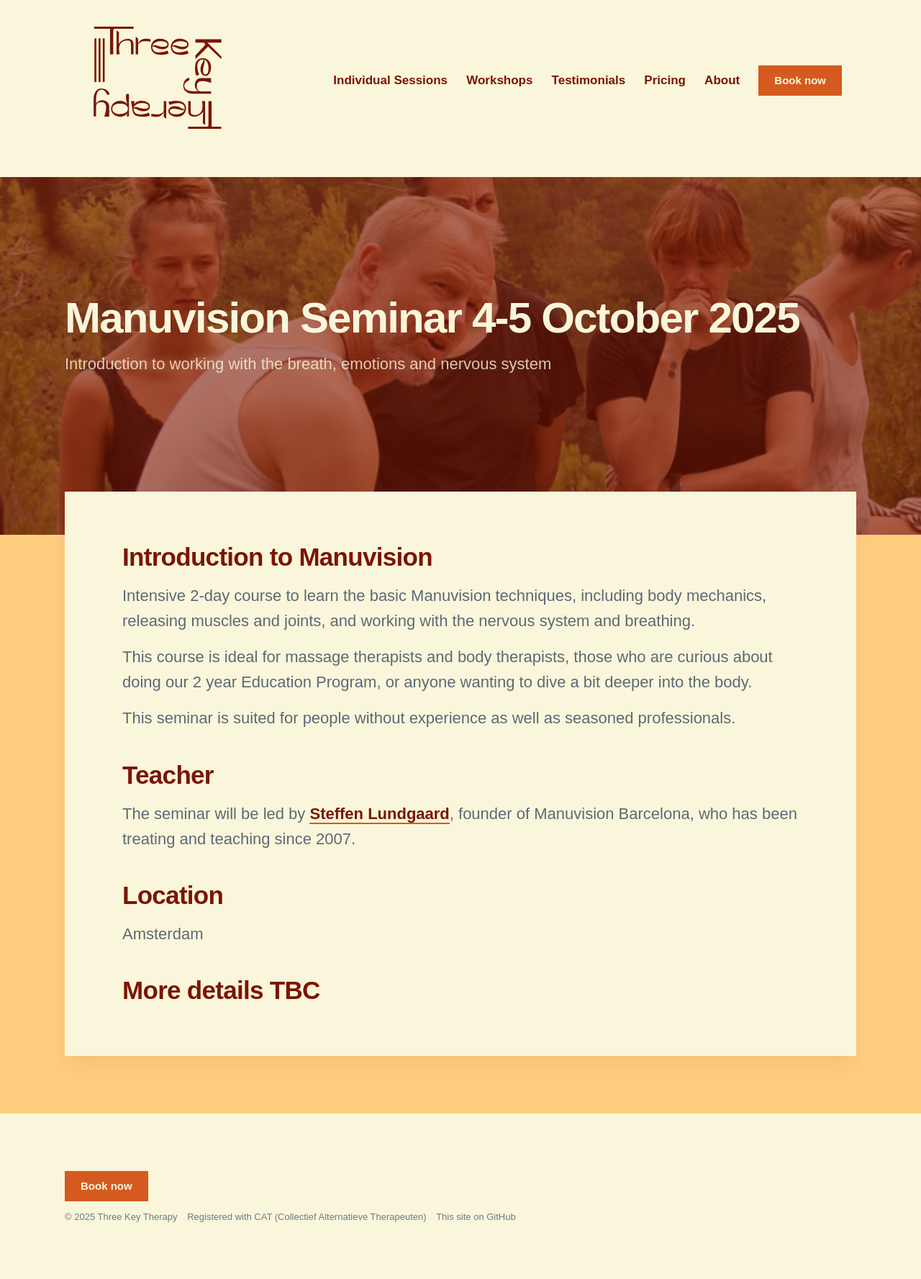
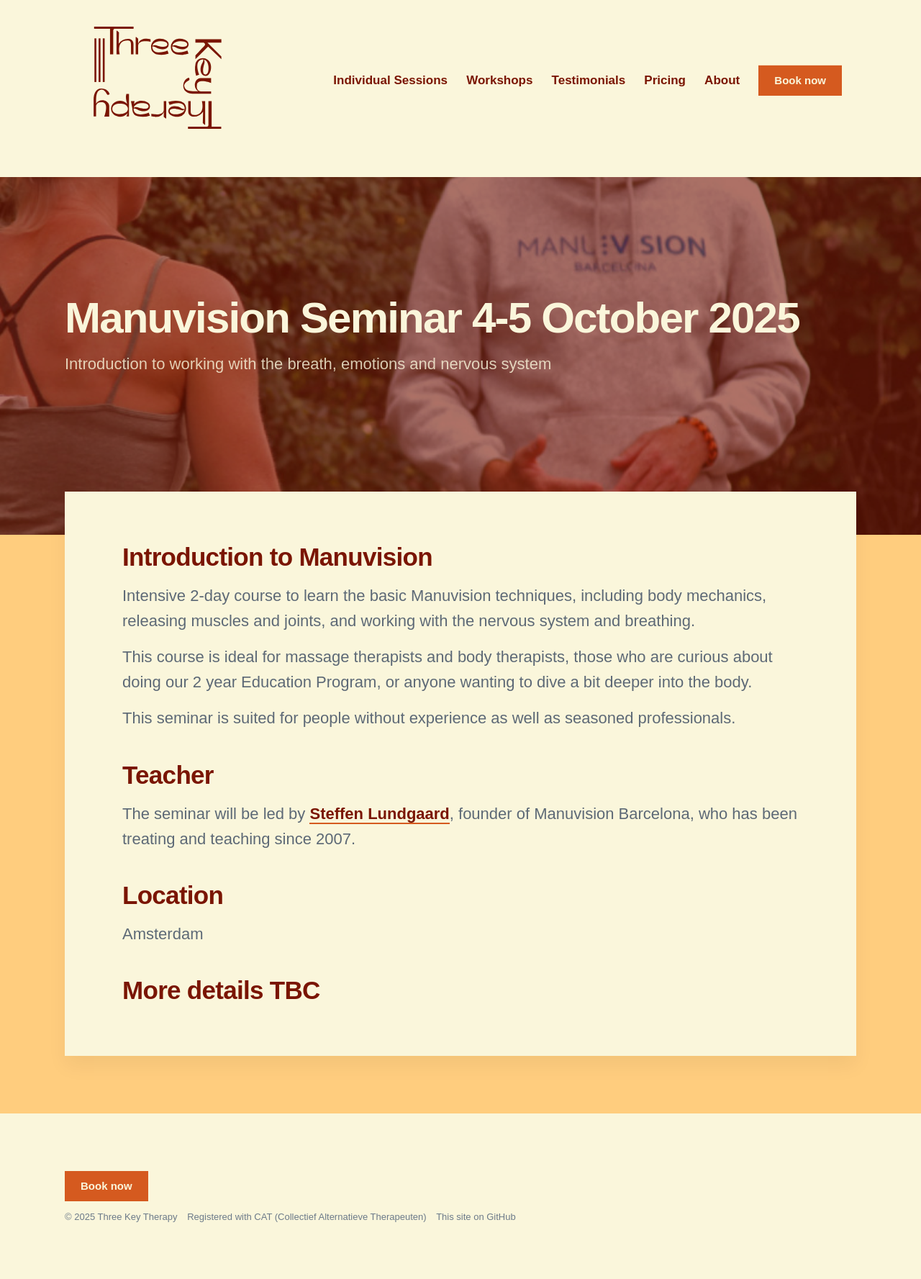
Before and after one commit to threekeytherapy/threekeytherapy.com, a Jekyll site: the page built from _workshops/seminar-2025.md, in a window 1280 px wide. Shown: the whole page at 72% size. Built offline with Jekyll 4.4.1, drawn with Linux system fonts in a browser that asks for light colours; nearby versions of some CDN libraries; some web fonts are replaced.

Commit message:
updates seminar image

```diff
--- a/_workshops/seminar-2025.md
+++ b/_workshops/seminar-2025.md
@@ -2,8 +2,8 @@
 title: Manuvision Seminar 4-5 October 2025
 subtitle: Introduction to working with the breath, emotions and nervous system
 description: Intensive 2-day course to learn the basic Manuvision techniques, including body mechanics, releasing muscles and joints, and working with the nervous system and breathing
-featured_image: /images/mv-content-vert7.jpg
-homepage_image: /images/mv-content-vert7.jpg
+featured_image: /images/mv-content-vert23.jpg
+homepage_image: /images/mv-content-vert23.jpg
 date: 2023-11-02 00:00:00
 redirects_from:
 ---
```
Also changed, not shown: images/mv-content-vert23.jpg (added).
